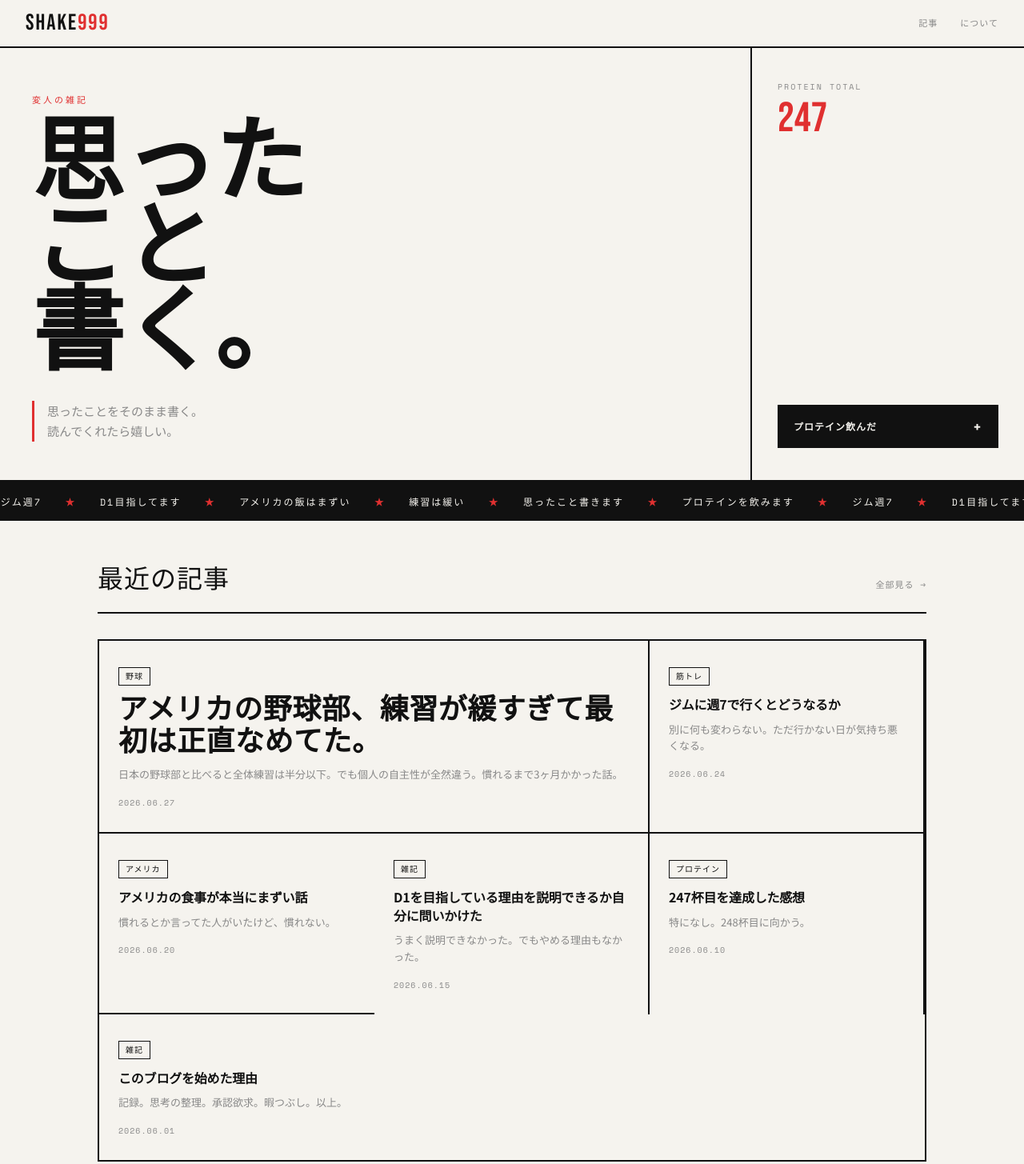
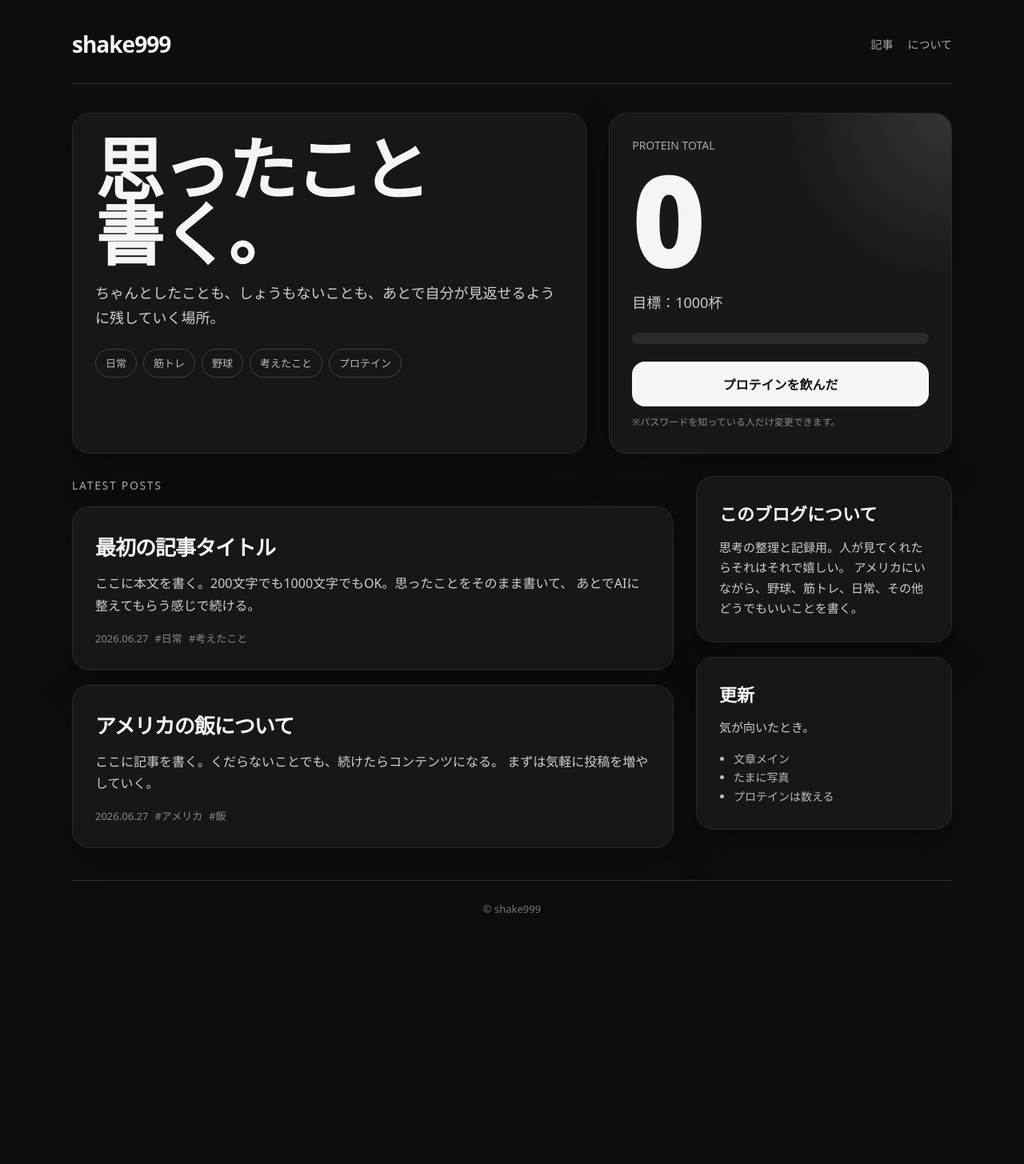
Before and after one commit to 49vwnt5r48-gif/49vwnt5r48-gif.github.io, a plain HTML site: page index.html in a window 1280 px wide. Shown: the top 1455 px of the page at 80% size. After the commit the page ends 1208 px from the top, so only its background shows below. Drawn offline with nearby package versions, Linux system fonts and the light colour scheme.

Commit message:
Update index.html

```diff
--- a/index.html
+++ b/index.html
@@ -1,464 +1,397 @@
 <!DOCTYPE html>
 <html lang="ja">
 <head>
-  <meta charset="UTF-8">
-  <meta name="viewport" content="width=device-width, initial-scale=1.0">
+  <meta charset="UTF-8" />
+  <meta name="viewport" content="width=device-width, initial-scale=1.0" />
   <title>shake999</title>
-  <link href="https://fonts.googleapis.com/css2?family=Noto+Sans+JP:wght@400;500;700;900&family=Bebas+Neue&family=Space+Mono:wght@400;700&display=swap" rel="stylesheet">
   <style>
-    *, *::before, *::after { box-sizing: border-box; margin: 0; padding: 0; }
-
-    :root {
-      --bg: #f5f3ee;
-      --ink: #111111;
-      --muted: #888;
-      --border: #d8d4cc;
-      --red: #e03030;
-      --surface: #ffffff;
+    * {
+      box-sizing: border-box;
     }
 
     body {
-      background: var(--bg);
-      color: var(--ink);
-      font-family: 'Noto Sans JP', sans-serif;
+      margin: 0;
+      font-family: system-ui, -apple-system, BlinkMacSystemFont, "Segoe UI", sans-serif;
+      background: #0d0d0d;
+      color: #f5f5f5;
       line-height: 1.7;
     }
 
-    /* ── HEADER ── */
-    header {
-      padding: 0 32px;
-      height: 60px;
-      display: flex;
-      align-items: center;
-      justify-content: space-between;
-      border-bottom: 2px solid var(--ink);
-      position: sticky;
-      top: 0;
-      background: var(--bg);
-      z-index: 100;
+    a {
+      color: inherit;
+      text-decoration: none;
     }
 
-    .site-title {
-      font-family: 'Bebas Neue', sans-serif;
-      font-size: 28px;
-      letter-spacing: 2px;
-      color: var(--ink);
-      text-decoration: none;
-    }
-    .site-title span { color: var(--red); }
-
-    nav { display: flex; gap: 28px; }
-    nav a {
-      font-family: 'Space Mono', monospace;
-      font-size: 11px;
-      color: var(--muted);
-      text-decoration: none;
-      letter-spacing: 1px;
-      text-transform: uppercase;
-      transition: color .2s;
-    }
-    nav a:hover { color: var(--ink); }
-
-    /* ── HERO ── */
-    .hero {
-      border-bottom: 2px solid var(--ink);
-      display: grid;
-      grid-template-columns: 1fr 340px;
+    .site {
+      width: min(1100px, 92%);
+      margin: 0 auto;
+      padding: 32px 0 60px;
     }
 
-    .hero-left {
-      padding: 56px 40px 48px;
-      border-right: 2px solid var(--ink);
+    header {
+      display: flex;
+      justify-content: space-between;
+      align-items: center;
+      padding-bottom: 24px;
+      border-bottom: 1px solid #333;
     }
 
-    .hero-eyebrow {
-      font-family: 'Space Mono', monospace;
-      font-size: 11px;
-      letter-spacing: 3px;
-      text-transform: uppercase;
-      color: var(--red);
-      margin-bottom: 20px;
+    .logo {
+      font-size: 28px;
+      font-weight: 900;
+      letter-spacing: -1px;
     }
 
-    .hero-headline {
-      font-family: 'Bebas Neue', sans-serif;
-      font-size: clamp(64px, 9vw, 120px);
-      line-height: 0.92;
-      letter-spacing: -1px;
-      margin-bottom: 28px;
+    nav {
+      display: flex;
+      gap: 18px;
+      color: #aaa;
+      font-size: 14px;
     }
 
-    .hero-sub {
-      font-size: 15px;
-      color: var(--muted);
-      max-width: 480px;
-      line-height: 1.7;
-      border-left: 3px solid var(--red);
-      padding-left: 16px;
+    nav a:hover {
+      color: #fff;
     }
 
-    .hero-right {
-      padding: 40px 32px;
+    .hero {
+      display: grid;
+      grid-template-columns: 1.2fr 0.8fr;
+      gap: 28px;
+      margin-top: 36px;
+      align-items: stretch;
+    }
+
+    .intro,
+    .protein-card,
+    .post,
+    .about {
+      background: #171717;
+      border: 1px solid #2a2a2a;
+      border-radius: 22px;
+      padding: 28px;
+      box-shadow: 0 18px 50px rgba(0,0,0,0.25);
+    }
+
+    .intro h1 {
+      font-size: clamp(42px, 7vw, 86px);
+      line-height: 0.95;
+      margin: 0 0 18px;
+      letter-spacing: -3px;
+    }
+
+    .intro p {
+      color: #cfcfcf;
+      max-width: 620px;
+      font-size: 18px;
+      margin: 0;
+    }
+
+    .tag-row {
+      display: flex;
+      flex-wrap: wrap;
+      gap: 8px;
+      margin-top: 24px;
+    }
+
+    .tag {
+      border: 1px solid #444;
+      border-radius: 999px;
+      padding: 6px 12px;
+      font-size: 13px;
+      color: #bbb;
+    }
+
+    .protein-card {
       display: flex;
       flex-direction: column;
       justify-content: space-between;
+      min-height: 360px;
+      background:
+        radial-gradient(circle at top right, rgba(255,255,255,0.12), transparent 35%),
+        #181818;
     }
 
-    .stat-block { margin-bottom: 32px; }
-    .stat-label {
-      font-family: 'Space Mono', monospace;
-      font-size: 10px;
-      letter-spacing: 2px;
-      text-transform: uppercase;
-      color: var(--muted);
-      margin-bottom: 6px;
-    }
-    .stat-value {
-      font-family: 'Bebas Neue', sans-serif;
-      font-size: 52px;
-      line-height: 1;
-      color: var(--ink);
-    }
-    .stat-value.red { color: var(--red); }
-
-    .protein-btn {
-      background: var(--ink);
-      color: var(--bg);
-      border: none;
-      padding: 14px 20px;
-      font-family: 'Space Mono', monospace;
-      font-size: 12px;
-      font-weight: 700;
-      letter-spacing: 1px;
-      cursor: pointer;
-      width: 100%;
-      text-align: left;
-      transition: background .2s;
-      display: flex;
-      justify-content: space-between;
-      align-items: center;
-    }
-    .protein-btn:hover { background: var(--red); }
-    .protein-btn span { font-size: 18px; }
-
-    /* ── TICKER ── */
-    .ticker {
-      border-bottom: 2px solid var(--ink);
-      background: var(--ink);
-      color: var(--bg);
-      padding: 10px 0;
-      overflow: hidden;
-      white-space: nowrap;
-    }
-    .ticker-inner {
-      display: inline-block;
-      animation: ticker 25s linear infinite;
-      font-family: 'Space Mono', monospace;
-      font-size: 12px;
-      letter-spacing: 2px;
-    }
-    @keyframes ticker {
-      from { transform: translateX(0); }
-      to { transform: translateX(-50%); }
-    }
-    .ticker-sep { color: var(--red); margin: 0 20px; }
-
-    /* ── POSTS GRID ── */
-    .posts-section {
-      max-width: 1100px;
-      margin: 0 auto;
-      padding: 48px 32px 80px;
+    .protein-label {
+      color: #aaa;
+      font-size: 14px;
+      margin-bottom: 8px;
     }
 
-    .section-header {
-      display: flex;
-      align-items: baseline;
-      justify-content: space-between;
-      margin-bottom: 32px;
-      border-bottom: 2px solid var(--ink);
-      padding-bottom: 12px;
-    }
-    .section-heading {
-      font-family: 'Bebas Neue', sans-serif;
-      font-size: 32px;
-      letter-spacing: 1px;
-    }
-    .section-link {
-      font-family: 'Space Mono', monospace;
-      font-size: 11px;
-      color: var(--muted);
-      text-decoration: none;
-      letter-spacing: 1px;
-    }
-    .section-link:hover { color: var(--red); }
-
-    .posts-grid {
-      display: grid;
-      grid-template-columns: repeat(3, 1fr);
-      gap: 0;
-      border: 2px solid var(--ink);
+    .protein-number {
+      font-size: clamp(82px, 12vw, 150px);
+      font-weight: 950;
+      line-height: 1;
+      letter-spacing: -6px;
     }
 
-    .post-card {
-      padding: 28px 24px;
-      border-right: 2px solid var(--ink);
-      border-bottom: 2px solid var(--ink);
-      cursor: pointer;
-      transition: background .15s;
-      text-decoration: none;
-      color: inherit;
-      display: block;
-    }
-    .post-card:nth-child(3n) { border-right: none; }
-    .post-card:nth-last-child(-n+3) { border-bottom: none; }
-    .post-card:hover { background: var(--ink); color: var(--bg); }
-    .post-card:hover .post-meta-date,
-    .post-card:hover .post-excerpt { color: #aaa; }
-    .post-card:hover .post-tag { border-color: #aaa; color: #aaa; }
-
-    .post-tag {
-      display: inline-block;
-      font-family: 'Space Mono', monospace;
-      font-size: 10px;
-      letter-spacing: 1px;
-      text-transform: uppercase;
-      border: 1px solid var(--ink);
-      padding: 2px 8px;
-      margin-bottom: 12px;
-    }
-    .post-title {
-      font-size: 16px;
-      font-weight: 700;
-      line-height: 1.4;
-      margin-bottom: 10px;
-      letter-spacing: -0.2px;
-    }
-    .post-excerpt {
-      font-size: 13px;
-      color: var(--muted);
-      line-height: 1.6;
-      margin-bottom: 16px;
-    }
-    .post-meta-date {
-      font-family: 'Space Mono', monospace;
-      font-size: 10px;
-      color: var(--muted);
-      letter-spacing: 1px;
+    .protein-goal {
+      margin-top: 12px;
+      color: #ccc;
+      font-size: 18px;
     }
 
-    /* FEATURED POST */
-    .post-card.featured {
-      grid-column: span 2;
-      border-right: 2px solid var(--ink);
-    }
-    .post-card.featured .post-title {
-      font-family: 'Bebas Neue', sans-serif;
-      font-size: 36px;
-      line-height: 1.1;
-      letter-spacing: 0.5px;
+    .progress {
+      width: 100%;
+      height: 14px;
+      background: #2b2b2b;
+      border-radius: 999px;
+      overflow: hidden;
+      margin: 22px 0;
     }
 
-    /* ── ABOUT STRIP ── */
-    .about-strip {
-      background: var(--ink);
-      color: var(--bg);
-      padding: 48px 32px;
+    .progress-bar {
+      height: 100%;
+      width: 0%;
+      background: #f5f5f5;
+      border-radius: 999px;
+      transition: width 0.3s ease;
+    }
+
+    button {
+      width: 100%;
+      border: none;
+      border-radius: 16px;
+      padding: 16px 18px;
+      font-size: 16px;
+      font-weight: 800;
+      cursor: pointer;
+      background: #f5f5f5;
+      color: #111;
+    }
+
+    button:hover {
+      transform: translateY(-1px);
+    }
+
+    .note {
+      color: #888;
+      font-size: 12px;
+      margin-top: 10px;
+    }
+
+    main {
       display: grid;
-      grid-template-columns: 1fr 1fr;
-      gap: 40px;
-      border-top: 2px solid var(--ink);
+      grid-template-columns: 1fr 320px;
+      gap: 28px;
+      margin-top: 28px;
     }
-    .about-title {
-      font-family: 'Bebas Neue', sans-serif;
-      font-size: 48px;
-      line-height: 1;
-      margin-bottom: 20px;
+
+    .section-title {
+      font-size: 14px;
+      color: #aaa;
+      letter-spacing: 0.12em;
+      text-transform: uppercase;
+      margin: 0 0 14px;
     }
-    .about-title span { color: var(--red); }
-    .about-text { font-size: 14px; color: #aaa; line-height: 1.8; }
 
-    .facts-list { list-style: none; }
-    .facts-list li {
-      padding: 14px 0;
-      border-bottom: 1px solid #333;
+    .posts {
+      display: grid;
+      gap: 18px;
+    }
+
+    .post h2 {
+      margin: 0 0 10px;
+      font-size: 26px;
+      letter-spacing: -1px;
+    }
+
+    .post p {
+      color: #cfcfcf;
+      margin: 0 0 16px;
+    }
+
+    .meta {
       display: flex;
-      justify-content: space-between;
+      flex-wrap: wrap;
+      gap: 8px;
+      color: #888;
+      font-size: 13px;
+    }
+
+    aside {
+      display: grid;
+      gap: 18px;
+      align-content: start;
+    }
+
+    .about h3 {
+      margin: 0 0 10px;
+      font-size: 22px;
+    }
+
+    .about p {
+      margin: 0;
+      color: #cfcfcf;
+      font-size: 15px;
+    }
+
+    .small-list {
+      margin: 14px 0 0;
+      padding-left: 18px;
+      color: #bbb;
       font-size: 14px;
     }
-    .facts-list li:last-child { border-bottom: none; }
-    .fact-key {
-      font-family: 'Space Mono', monospace;
-      font-size: 11px;
-      color: #666;
-      letter-spacing: 1px;
-      text-transform: uppercase;
-    }
-    .fact-val { color: var(--bg); font-weight: 500; }
 
-    /* ── FOOTER ── */
     footer {
-      border-top: 2px solid var(--ink);
-      padding: 24px 32px;
-      display: flex;
-      justify-content: space-between;
-      align-items: center;
-    }
-    .footer-title {
-      font-family: 'Bebas Neue', sans-serif;
-      font-size: 20px;
-      letter-spacing: 2px;
-    }
-    .footer-title span { color: var(--red); }
-    .footer-note {
-      font-family: 'Space Mono', monospace;
-      font-size: 11px;
-      color: var(--muted);
+      margin-top: 40px;
+      padding-top: 24px;
+      border-top: 1px solid #333;
+      color: #777;
+      font-size: 13px;
+      text-align: center;
     }
 
-    @media (max-width: 768px) {
-      .hero { grid-template-columns: 1fr; }
-      .hero-right { border-top: 2px solid var(--ink); }
-      .posts-grid { grid-template-columns: 1fr; }
-      .post-card { border-right: none !important; }
-      .post-card.featured { grid-column: span 1; }
-      .about-strip { grid-template-columns: 1fr; }
-      nav { display: none; }
+    @media (max-width: 850px) {
+      .hero,
+      main {
+        grid-template-columns: 1fr;
+      }
+
+      header {
+        align-items: flex-start;
+        gap: 16px;
+        flex-direction: column;
+      }
+
+      .protein-card {
+        min-height: auto;
+      }
     }
   </style>
 </head>
 <body>
-
+  <div class="site">
     <header>
-  <a class="site-title" href="#">shake<span>999</span></a>
+      <div class="logo">shake999</div>
       <nav>
-    <a href="#">記事</a>
-    <a href="#">について</a>
+        <a href="#posts">記事</a>
+        <a href="#about">について</a>
       </nav>
     </header>
 
-<!-- HERO -->
     <section class="hero">
-  <div class="hero-left">
-    <div class="hero-eyebrow">変人の雑記</div>
-    <h1 class="hero-headline">思った<br>こと<br>書く。</h1>
-    <p class="hero-sub">
-      思ったことをそのまま書く。<br>
-      読んでくれたら嬉しい。
+      <div class="intro">
+        <h1>思ったこと<br>書く。</h1>
+        <p>
+          ちゃんとしたことも、しょうもないことも、あとで自分が見返せるように残していく場所。
         </p>
-  </div>
-  <div class="hero-right">
-    <div>
-      <div class="stat-block">
-        <div class="stat-label">PROTEIN TOTAL</div>
-        <div class="stat-value red" id="proteinTotal">247</div>
+
+        <div class="tag-row">
+          <span class="tag">日常</span>
+          <span class="tag">筋トレ</span>
+          <span class="tag">野球</span>
+          <span class="tag">考えたこと</span>
+          <span class="tag">プロテイン</span>
         </div>
       </div>
-    <button class="protein-btn" onclick="addProtein()">
-      プロテイン飲んだ <span>+</span>
-    </button>
+
+      <div class="protein-card">
+        <div>
+          <div class="protein-label">PROTEIN TOTAL</div>
+          <div class="protein-number" id="proteinTotal">0</div>
+          <div class="protein-goal">目標：1000杯</div>
+
+          <div class="progress">
+            <div class="progress-bar" id="progressBar"></div>
+          </div>
+        </div>
+
+        <div>
+          <button onclick="addProtein()">プロテインを飲んだ</button>
+          <div class="note">※パスワードを知っている人だけ変更できます。</div>
+        </div>
       </div>
     </section>
 
-<!-- TICKER -->
-<div class="ticker">
-  <span class="ticker-inner">
-    プロテインを飲みます <span class="ticker-sep">★</span>
-    ジム週7 <span class="ticker-sep">★</span>
-    D1目指してます <span class="ticker-sep">★</span>
-    アメリカの飯はまずい <span class="ticker-sep">★</span>
-    練習は緩い <span class="ticker-sep">★</span>
-    思ったこと書きます <span class="ticker-sep">★</span>
-    プロテインを飲みます <span class="ticker-sep">★</span>
-    ジム週7 <span class="ticker-sep">★</span>
-    D1目指してます <span class="ticker-sep">★</span>
-    アメリカの飯はまずい <span class="ticker-sep">★</span>
-    練習は緩い <span class="ticker-sep">★</span>
-    思ったこと書きます <span class="ticker-sep">★</span>
-  </span>
+    <main>
+      <section id="posts">
+        <p class="section-title">Latest posts</p>
+
+        <div class="posts">
+          <article class="post">
+            <h2>最初の記事タイトル</h2>
+            <p>
+              ここに本文を書く。200文字でも1000文字でもOK。思ったことをそのまま書いて、
+              あとでAIに整えてもらう感じで続ける。
+            </p>
+            <div class="meta">
+              <span>2026.06.27</span>
+              <span>#日常</span>
+              <span>#考えたこと</span>
             </div>
+          </article>
 
-<!-- POSTS -->
-<section class="posts-section">
-  <div class="section-header">
-    <span class="section-heading">最近の記事</span>
-    <a href="#" class="section-link">全部見る →</a>
+          <article class="post">
+            <h2>アメリカの飯について</h2>
+            <p>
+              ここに記事を書く。くだらないことでも、続けたらコンテンツになる。
+              まずは気軽に投稿を増やしていく。
+            </p>
+            <div class="meta">
+              <span>2026.06.27</span>
+              <span>#アメリカ</span>
+              <span>#飯</span>
             </div>
-
-  <div class="posts-grid">
-
-    <a class="post-card featured" href="#">
-      <span class="post-tag">野球</span>
-      <div class="post-title">アメリカの野球部、練習が緩すぎて最初は正直なめてた。</div>
-      <p class="post-excerpt">日本の野球部と比べると全体練習は半分以下。でも個人の自主性が全然違う。慣れるまで3ヶ月かかった話。</p>
-      <div class="post-meta-date">2026.06.27</div>
-    </a>
-
-    <a class="post-card" href="#">
-      <span class="post-tag">筋トレ</span>
-      <div class="post-title">ジムに週7で行くとどうなるか</div>
-      <p class="post-excerpt">別に何も変わらない。ただ行かない日が気持ち悪くなる。</p>
-      <div class="post-meta-date">2026.06.24</div>
-    </a>
-
-    <a class="post-card" href="#">
-      <span class="post-tag">アメリカ</span>
-      <div class="post-title">アメリカの食事が本当にまずい話</div>
-      <p class="post-excerpt">慣れるとか言ってた人がいたけど、慣れない。</p>
-      <div class="post-meta-date">2026.06.20</div>
-    </a>
-
-    <a class="post-card" href="#">
-      <span class="post-tag">雑記</span>
-      <div class="post-title">D1を目指している理由を説明できるか自分に問いかけた</div>
-      <p class="post-excerpt">うまく説明できなかった。でもやめる理由もなかった。</p>
-      <div class="post-meta-date">2026.06.15</div>
-    </a>
-
-    <a class="post-card" href="#">
-      <span class="post-tag">プロテイン</span>
-      <div class="post-title">247杯目を達成した感想</div>
-      <p class="post-excerpt">特になし。248杯目に向かう。</p>
-      <div class="post-meta-date">2026.06.10</div>
-    </a>
-
-    <a class="post-card" href="#">
-      <span class="post-tag">雑記</span>
-      <div class="post-title">このブログを始めた理由</div>
-      <p class="post-excerpt">記録。思考の整理。承認欲求。暇つぶし。以上。</p>
-      <div class="post-meta-date">2026.06.01</div>
-    </a>
-
+          </article>
         </div>
       </section>
 
-<!-- ABOUT -->
-<section class="about-strip">
-  <div>
-    <div class="about-title">shake<span>999</span><br>とは</div>
-    <p class="about-text">
-      思ったことをそのまま書く。<br>
-      野球やって、筋トレして、プロテイン飲む。<br>
-      アメリカから書いてます。<br><br>
-      更新は気が向いたとき。
+      <aside>
+        <section class="about" id="about">
+          <h3>このブログについて</h3>
+          <p>
+            思考の整理と記録用。人が見てくれたらそれはそれで嬉しい。
+            アメリカにいながら、野球、筋トレ、日常、その他どうでもいいことを書く。
           </p>
-  </div>
         </section>
 
+        <section class="about">
+          <h3>更新</h3>
+          <p>気が向いたとき。</p>
+          <ul class="small-list">
+            <li>文章メイン</li>
+            <li>たまに写真</li>
+            <li>プロテインは数える</li>
+          </ul>
+        </section>
+      </aside>
+    </main>
+
     <footer>
-  <div class="footer-title">shake<span>999</span></div>
-  <div class="footer-note">アメリカから書いてます — 2026</div>
+      © shake999
     </footer>
+  </div>
 
   <script>
-  let total = 247;
+    // ここを変えると、最初に表示される合計杯数を変更できます
+    const INITIAL_TOTAL = 0;
+
+    const GOAL = 1000;
+    const PASSWORD = "jinkobayakawa";
+
+    let total = Number(localStorage.getItem("proteinTotal")) || INITIAL_TOTAL;
+
+    function updateProteinDisplay() {
+      document.getElementById("proteinTotal").textContent = total;
+
+      const percent = Math.min((total / GOAL) * 100, 100);
+      document.getElementById("progressBar").style.width = percent + "%";
+    }
+
     function addProtein() {
-    total++;
-    document.getElementById('proteinTotal').textContent = total;
-    const btn = document.querySelector('.protein-btn');
-    btn.style.background = '#e03030';
-    setTimeout(() => btn.style.background = '', 300);
+      const input = prompt("パスワードを入力してください");
+
+      if (input !== PASSWORD) {
+        alert("パスワードが違います");
+        return;
       }
+
+      total += 1;
+      localStorage.setItem("proteinTotal", total);
+      updateProteinDisplay();
+    }
+
+    updateProteinDisplay();
   </script>
-
 </body>
 </html>
```
Lines whose indentation alone changed are shown as unchanged.
